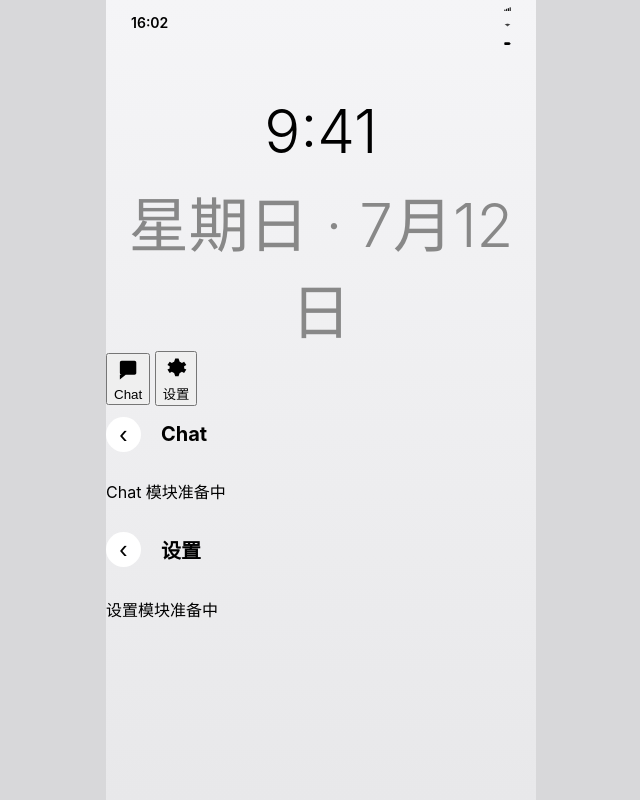
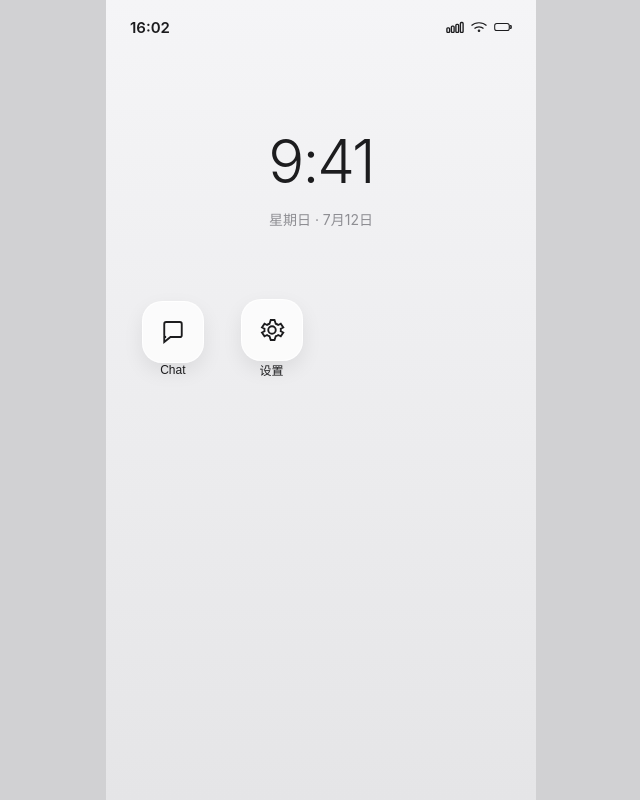
Before and after one commit to 9190706/angel-phone, a plain HTML site: page index.html in a window 1280 px wide. Shown: the whole page, without its empty margins (319-959 px from the left). Drawn offline with Linux system fonts and the light colour scheme.

Commit message:
Update style.css

```diff
--- a/style.css
+++ b/style.css
@@ -3,22 +3,55 @@ box-sizing:border-box;
 }
 
 
-body{
+:root{
+
+--bg:
+linear-gradient(
+180deg,
+#f5f5f7,
+#e5e5e7
+);
+
+--text:#1c1c1e;
+
+--glass:
+rgba(255,255,255,.75);
+
+--border:
+rgba(255,255,255,.8);
+
+}
+
+
+
+html,body{
 
 margin:0;
-height:100vh;
-background:#d8d8da;
 
-display:flex;
-justify-content:center;
-align-items:center;
+width:100%;
+height:100%;
 
 font-family:
 -apple-system,
 BlinkMacSystemFont,
 "PingFang SC",
+"Helvetica Neue",
 Arial,
 sans-serif;
+
+-webkit-tap-highlight-color:transparent;
+
+}
+
+
+
+body{
+
+background:#d1d1d3;
+
+display:flex;
+
+justify-content:center;
 
 }
 
@@ -27,15 +60,12 @@ sans-serif;
 .phone{
 
 width:100%;
+
 max-width:430px;
+
 height:100vh;
 
-background:
-linear-gradient(
-180deg,
-#f5f5f7,
-#e8e8ea
-);
+background:var(--bg);
 
 overflow:hidden;
 
@@ -47,45 +77,77 @@ overflow:hidden;
 
 height:45px;
 
+padding:14px 24px 5px;
+
 display:flex;
-align-items:center;
+
 justify-content:space-between;
 
-padding:15px 25px;
+align-items:center;
 
-font-size:14px;
+font-size:15px;
+
 font-weight:600;
+
+color:var(--text);
 
 }
 
 
 
-.pages{
+.status-right{
 
-height:calc(100% - 45px);
+display:flex;
 
-position:relative;
+align-items:center;
+
+gap:6px;
 
 }
 
 
 
-.page{
+.status-right svg{
 
-position:absolute;
+width:18px;
 
-width:100%;
-height:100%;
+height:12px;
 
-display:none;
+fill:none;
 
-padding:40px 25px;
+stroke:currentColor;
+
+stroke-width:1.5;
 
 }
 
 
 
-.page.active{
+.screen-container{
+
+position:relative;
+
+height:calc(100vh - 45px);
+
+}
+
+
+
+.screen{
+
+position:absolute;
+
+inset:0;
+
+padding:30px 25px;
+
+display:none;
+
+}
+
+
+
+.screen.active{
 
 display:block;
 
@@ -93,40 +155,60 @@ display:block;
 
 
 
-/* 首页 */
+
+
+/* 首页时钟 */
+
 
 .clock{
 
+margin-top:50px;
+
 text-align:center;
+
+}
+
+
+
+.big-time{
 
 font-size:60px;
 
 font-weight:300;
 
-margin-top:50px;
+letter-spacing:-2px;
 
-}
-
-
-.date{
-
-text-align:center;
-
-color:#888;
-
-margin-top:10px;
+color:var(--text);
 
 }
 
 
 
-.apps{
+.date{
+
+margin-top:12px;
+
+font-size:14px;
+
+color:#8e8e93;
+
+}
+
+
+
+
+
+/* APP图标 */
+
+
+.app-grid{
 
 display:grid;
 
-grid-template-columns:repeat(4,1fr);
+grid-template-columns:
+repeat(4,1fr);
 
-gap:30px;
+gap:30px 15px;
 
 margin-top:70px;
 
@@ -134,45 +216,74 @@ margin-top:70px;
 
 
 
-.apps button{
+.app{
 
 border:0;
 
 background:none;
 
-font-size:12px;
+padding:0;
 
 cursor:pointer;
+
+color:var(--text);
+
+font-size:12px;
 
 }
 
 
 
-.icon{
+.app-icon{
 
-width:65px;
-height:65px;
+width:62px;
+
+height:62px;
 
 margin:auto;
 
 border-radius:20px;
 
-background:white;
+background:var(--glass);
+
+border:1px solid var(--border);
 
 display:flex;
 
+justify-content:center;
+
 align-items:center;
 
-justify-content:center;
+box-shadow:
 
-font-size:32px;
-
-box-shadow:
-0 5px 15px rgba(0,0,0,.08);
-
-margin-bottom:8px;
+0 8px 20px rgba(0,0,0,.08);
 
 }
+
+
+
+.app-icon svg{
+
+width:30px;
+
+height:30px;
+
+stroke:currentColor;
+
+stroke-width:1.5;
+
+fill:none;
+
+}
+
+
+
+.app:active .app-icon{
+
+transform:scale(.92);
+
+}
+
 
 
 
@@ -181,6 +292,8 @@ margin-bottom:8px;
 
 
 header{
+
+height:50px;
 
 display:flex;
 
@@ -191,10 +304,12 @@ gap:20px;
 }
 
 
+
 header button{
 
-width:35px;
-height:35px;
+width:36px;
+
+height:36px;
 
 border-radius:50%;
 
@@ -202,27 +317,38 @@ border:0;
 
 background:white;
 
-font-size:25px;
+font-size:28px;
+
+line-height:30px;
 
 cursor:pointer;
 
 }
 
 
+
 header h2{
 
 font-size:20px;
+
+margin:0;
 
 }
 
 
 
-.content{
+.empty{
 
-margin-top:60px;
+height:80%;
 
-text-align:center;
+display:flex;
 
-color:#666;
+justify-content:center;
+
+align-items:center;
+
+color:#8e8e93;
+
+font-size:14px;
 
 }
```
